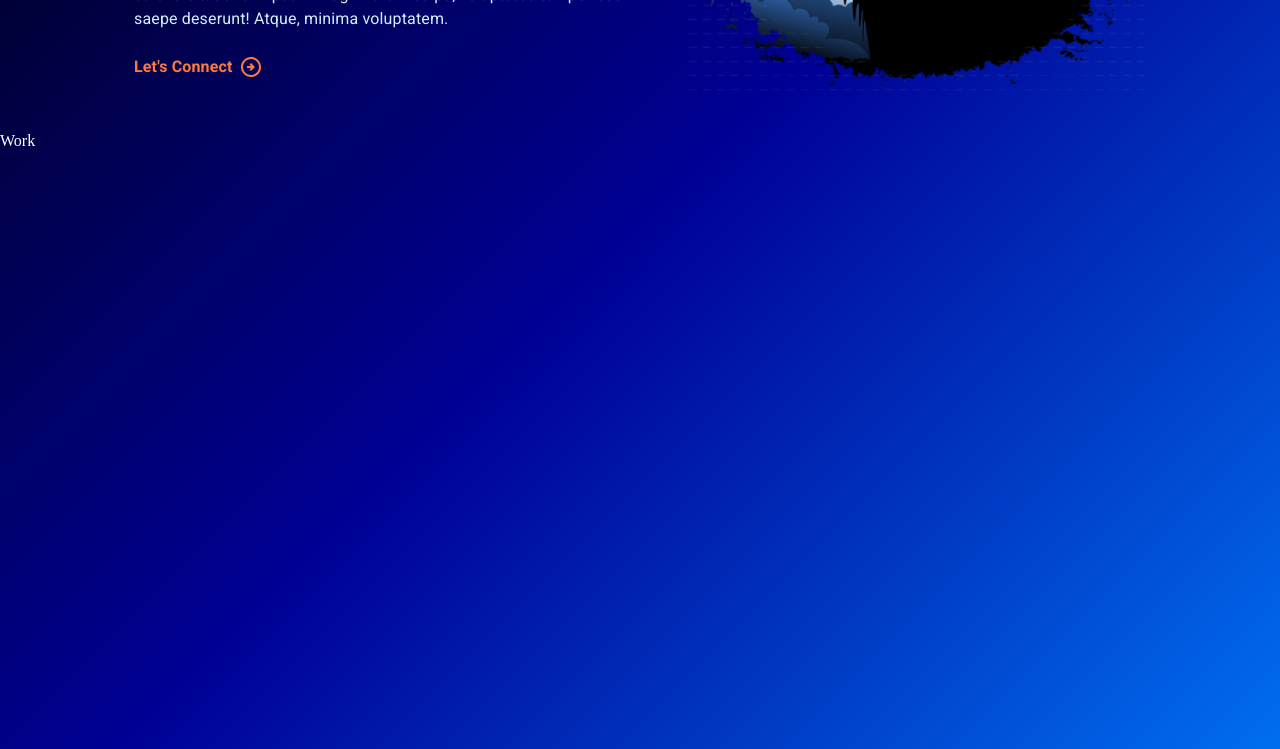
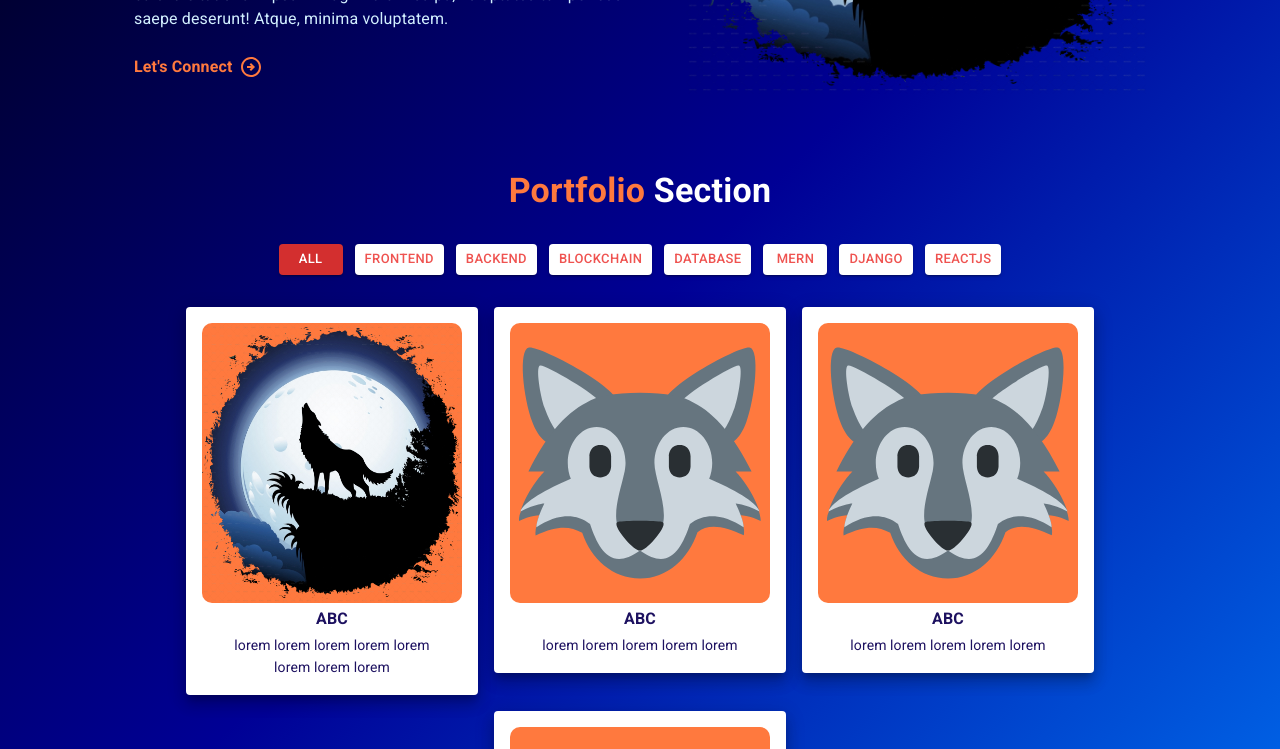
Before and after one commit to DireWolf707/portfolio, a React (Vite) app: page / in a window 1280 px wide. Shown: the part 500-1249 px from the top of the page. Built offline with nearby package versions, Linux system fonts and the light colour scheme.

Commit message:
added work component

```diff
--- a/src/components/Work.jsx
+++ b/src/components/Work.jsx
@@ -1,8 +1,58 @@
-import React from "react"
-import { Stack } from "@mui/material"
+import React, { useState, useEffect } from "react"
+import { Stack, Typography, Button, Paper, Box } from "@mui/material"
+import { workTagsArray, workTags, projects } from "../utils/constants"
 
 const Work = () => {
-  return <Stack sx={{ height: "100vh" }}>Work</Stack>
+  const [selectedTag, setSelectedTag] = useState(workTags.all)
+  const [filteredProjects, setFilteredProjects] = useState([])
+
+  useEffect(() => {
+    if (selectedTag === workTags.all) return setFilteredProjects([...projects])
+
+    const _projects = [...projects].filter((project) => project.tags.includes(selectedTag))
+    setFilteredProjects(_projects)
+  }, [selectedTag])
+
+  return (
+    <Stack gap={4} p="38px">
+      {/* Heading */}
+      <Typography variant="h4" textAlign="center" fontWeight={600}>
+        <span style={{ color: "#FF793E" }}>Portfolio</span> Section
+      </Typography>
+      {/* Tag button group */}
+      <Stack flexWrap="wrap" flexDirection="row" justifyContent="center" gap={1.5}>
+        {workTagsArray.map((tag, idx) => (
+          <Button
+            key={idx}
+            onClick={() => setSelectedTag(tag)}
+            variant="contained"
+            size="small"
+            color={selectedTag === tag ? "error" : "my"}
+          >
+            {tag}
+          </Button>
+        ))}
+      </Stack>
+      {/* Projects */}
+      <Stack flexWrap="wrap" flexDirection="row" justifyContent="center" alignItems="start" gap={2}>
+        {filteredProjects.map((project, idx) => (
+          <Paper key={idx} elevation={10} sx={{ p: "16px" }}>
+            <Box component="img" src={project.image} height="280px" width="260px" sx={{ bgcolor: "#FF793E", borderRadius: "10px" }} />
+
+            <Stack gap={0.5} width="220px" mx="auto">
+              <Typography textAlign="center" fontWeight={600} color="#1d1160">
+                {project.title}
+              </Typography>
+
+              <Typography variant="subtitle2" textAlign="center" fontWeight={400} color="#1d1160">
+                {project.description}
+              </Typography>
+            </Stack>
+          </Paper>
+        ))}
+      </Stack>
+    </Stack>
+  )
 }
 
 export default Work
--- a/src/utils/constants.jsx
+++ b/src/utils/constants.jsx
@@ -1,8 +1,8 @@
 import HomeIcon from "@mui/icons-material/Home"
 import InfoIcon from "@mui/icons-material/Info"
-import WorkIcon from '@mui/icons-material/Work';
-import CodeIcon from '@mui/icons-material/Code';
-import ContactPageIcon from '@mui/icons-material/ContactPage';
+import WorkIcon from "@mui/icons-material/Work"
+import CodeIcon from "@mui/icons-material/Code"
+import ContactPageIcon from "@mui/icons-material/ContactPage"
 
 export const navLinks = [
   {
@@ -31,3 +31,43 @@ export const navLinks = [
     icon: <ContactPageIcon />,
   },
 ]
+
+export const workTags = {
+  all: "all",
+  frontend: "frontend",
+  backend: "backend",
+  blockchain: "blockchain",
+  database: "database",
+  mern: "mern",
+  django: "django",
+  reactjs: "reactjs",
+}
+
+export const workTagsArray = Object.values(workTags)
+
+export const projects = [
+  {
+    title: "ABC",
+    image: "/about/wolf-howl.png",
+    description: "lorem lorem lorem lorem lorem lorem lorem lorem",
+    tags: [workTags.blockchain],
+  },
+  {
+    title: "ABC",
+    image: "/assets/wolf.svg",
+    description: "lorem lorem lorem lorem lorem",
+    tags: [workTags.frontend],
+  },
+  {
+    title: "ABC",
+    image: "/assets/wolf.svg",
+    description: "lorem lorem lorem lorem lorem",
+    tags: [workTags.backend],
+  },
+  {
+    title: "ABC",
+    image: "/assets/wolf.svg",
+    description: "lorem lorem lorem lorem lorem",
+    tags: [workTags.database],
+  },
+]
```
